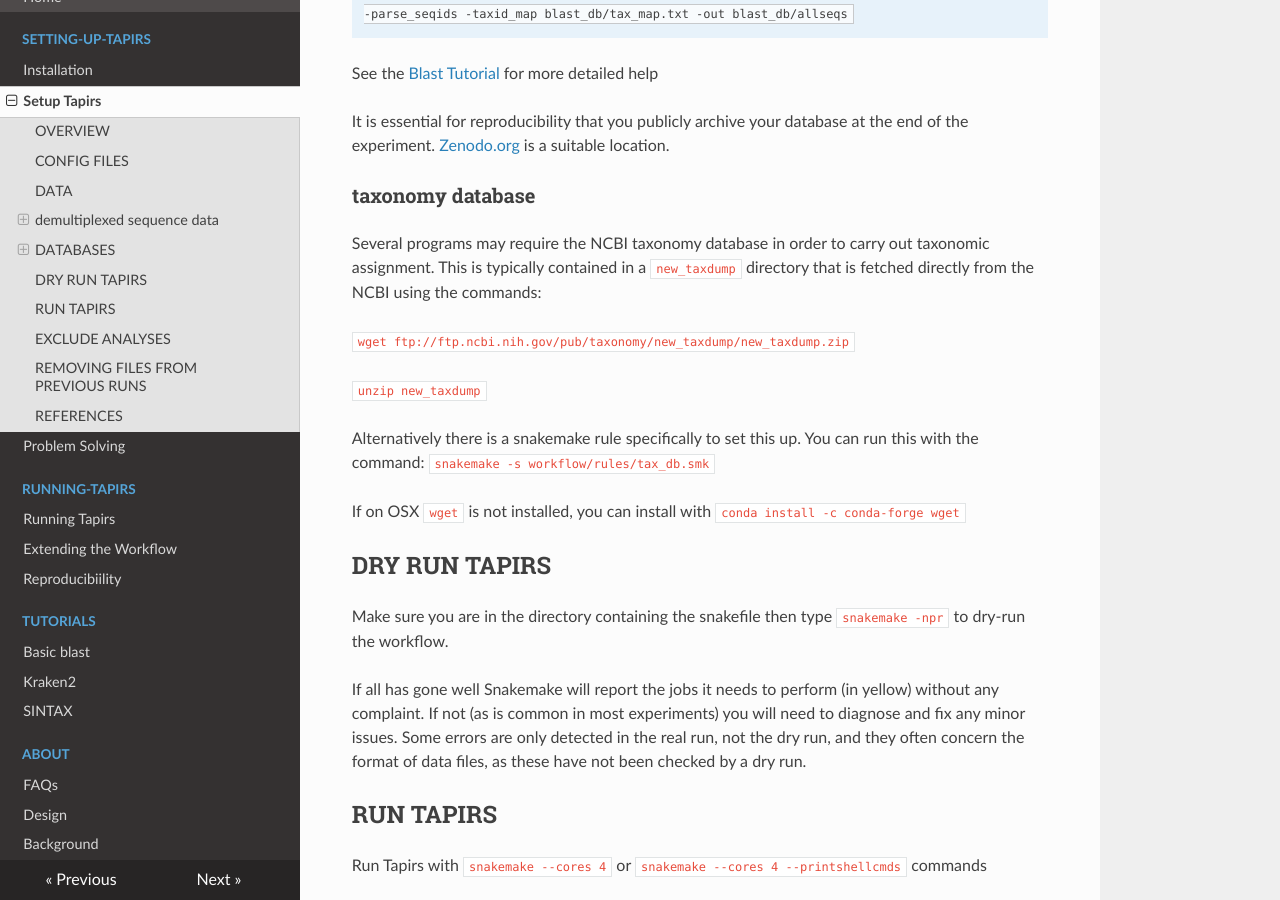
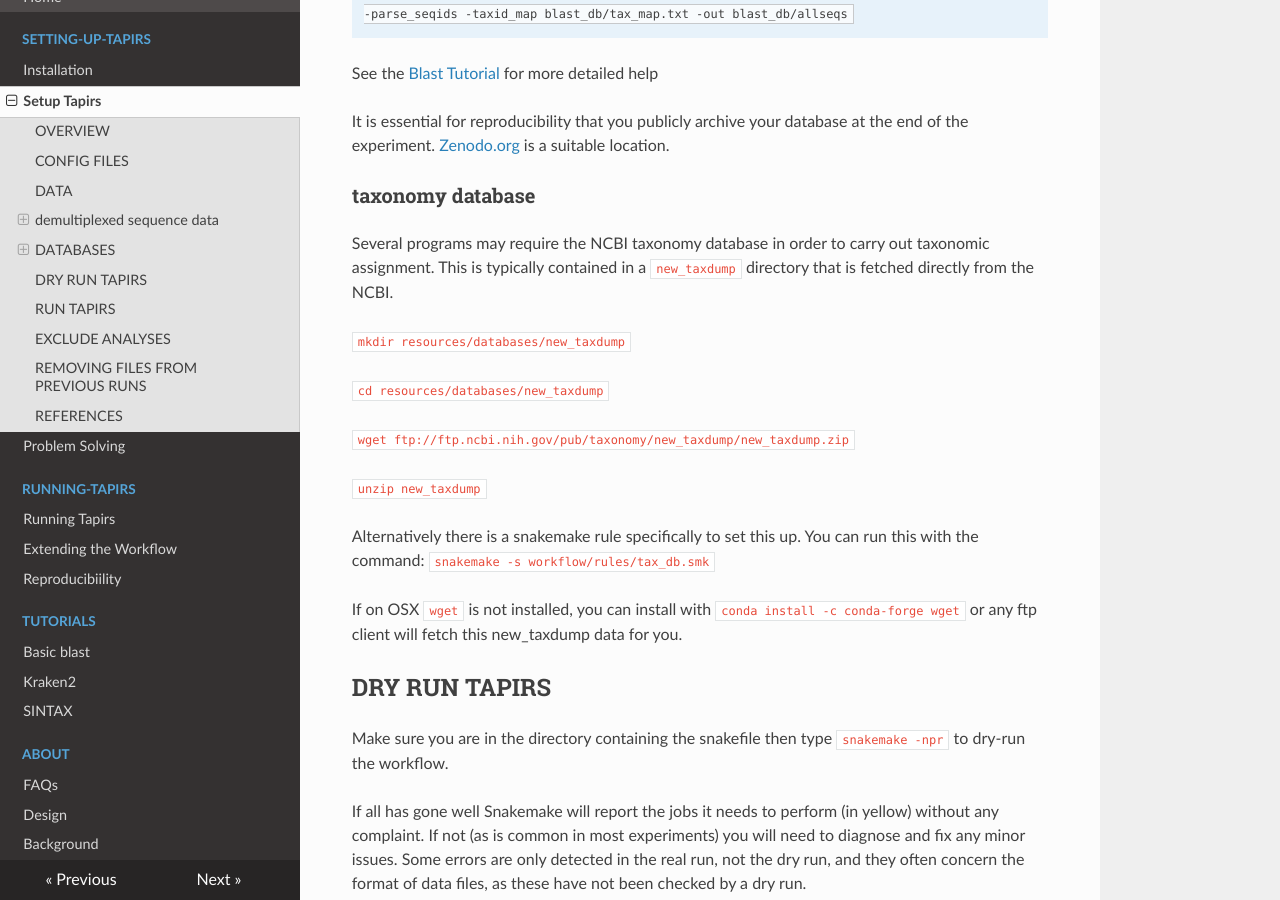
Before and after one commit to EvoHull/Tapirs, an MkDocs documentation site: the page built from docs/Setting-up-Tapirs/setup.md, in a window 1280 px wide and 900 px high, scrolled down 3576 px. Built offline with MkDocs 1.6.1, drawn with Linux system fonts in a browser that asks for light colours; nearby versions of some CDN libraries.

Commit message:
setup doc edit

```diff
--- a/docs/Setting-up-Tapirs/setup.md
+++ b/docs/Setting-up-Tapirs/setup.md
@@ -103,7 +103,11 @@ It is essential for reproducibility that you publicly archive your database at t
 
 ### taxonomy database
 
-Several programs may require the NCBI taxonomy database in order to carry out taxonomic assignment. This is typically contained in a `new_taxdump` directory that is fetched directly from the NCBI using the commands:
+Several programs may require the NCBI taxonomy database in order to carry out taxonomic assignment. This is typically contained in a `new_taxdump` directory that is fetched directly from the NCBI.
+
+`mkdir resources/databases/new_taxdump`
+
+`cd resources/databases/new_taxdump`
 
 `wget ftp://ftp.ncbi.nih.gov/pub/taxonomy/new_taxdump/new_taxdump.zip`
 
@@ -112,7 +116,7 @@ Several programs may require the NCBI taxonomy database in order to carry out ta
 Alternatively there is a snakemake rule specifically to set this up. You can run this with the command:
 `snakemake -s workflow/rules/tax_db.smk`
 
-If on OSX `wget` is not installed, you can install with `conda install -c conda-forge wget`
+If on OSX `wget` is not installed, you can install with `conda install -c conda-forge wget` or any ftp client will fetch this new_taxdump data for you.
 
 ## DRY RUN TAPIRS
 
```
